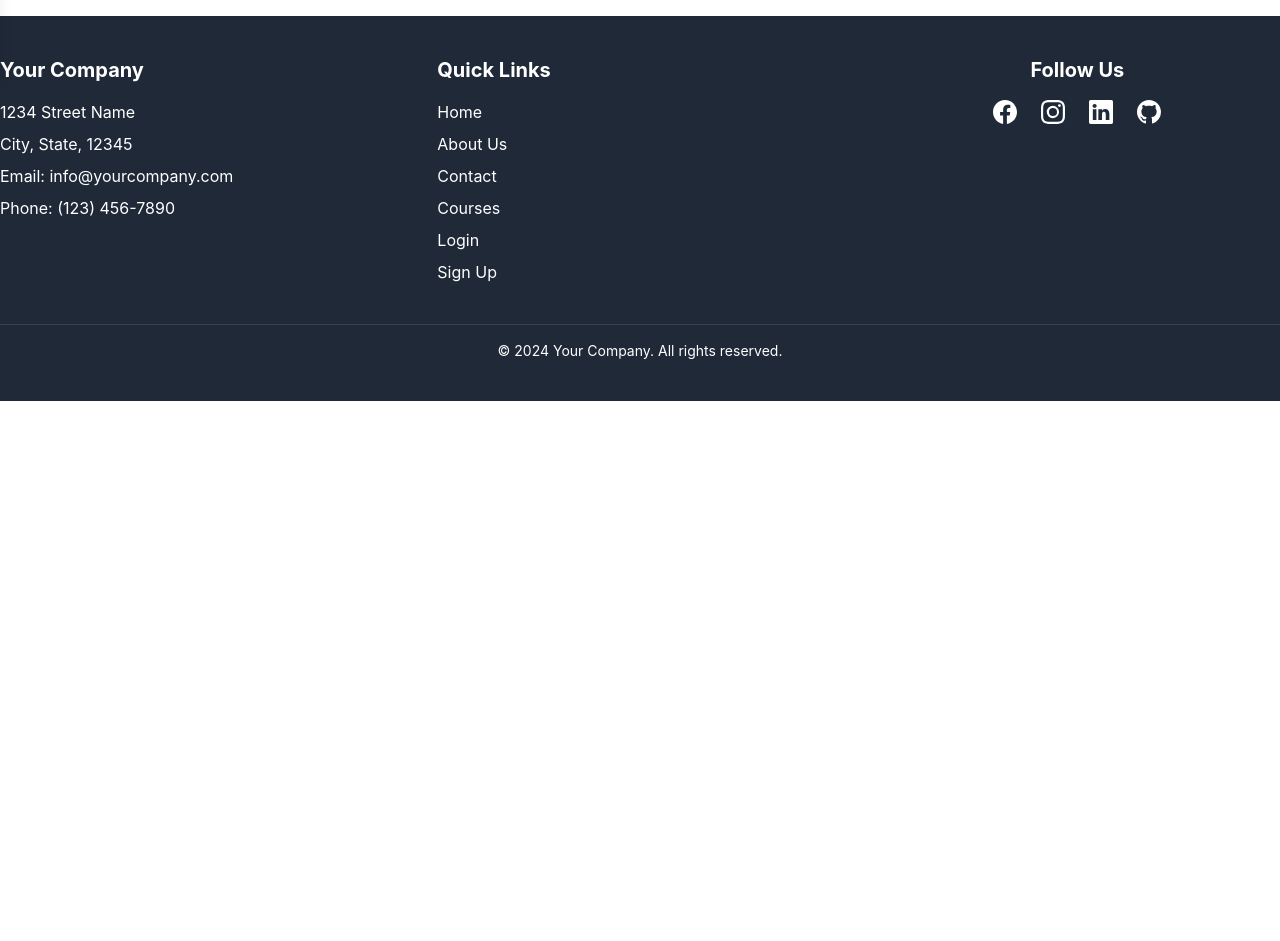
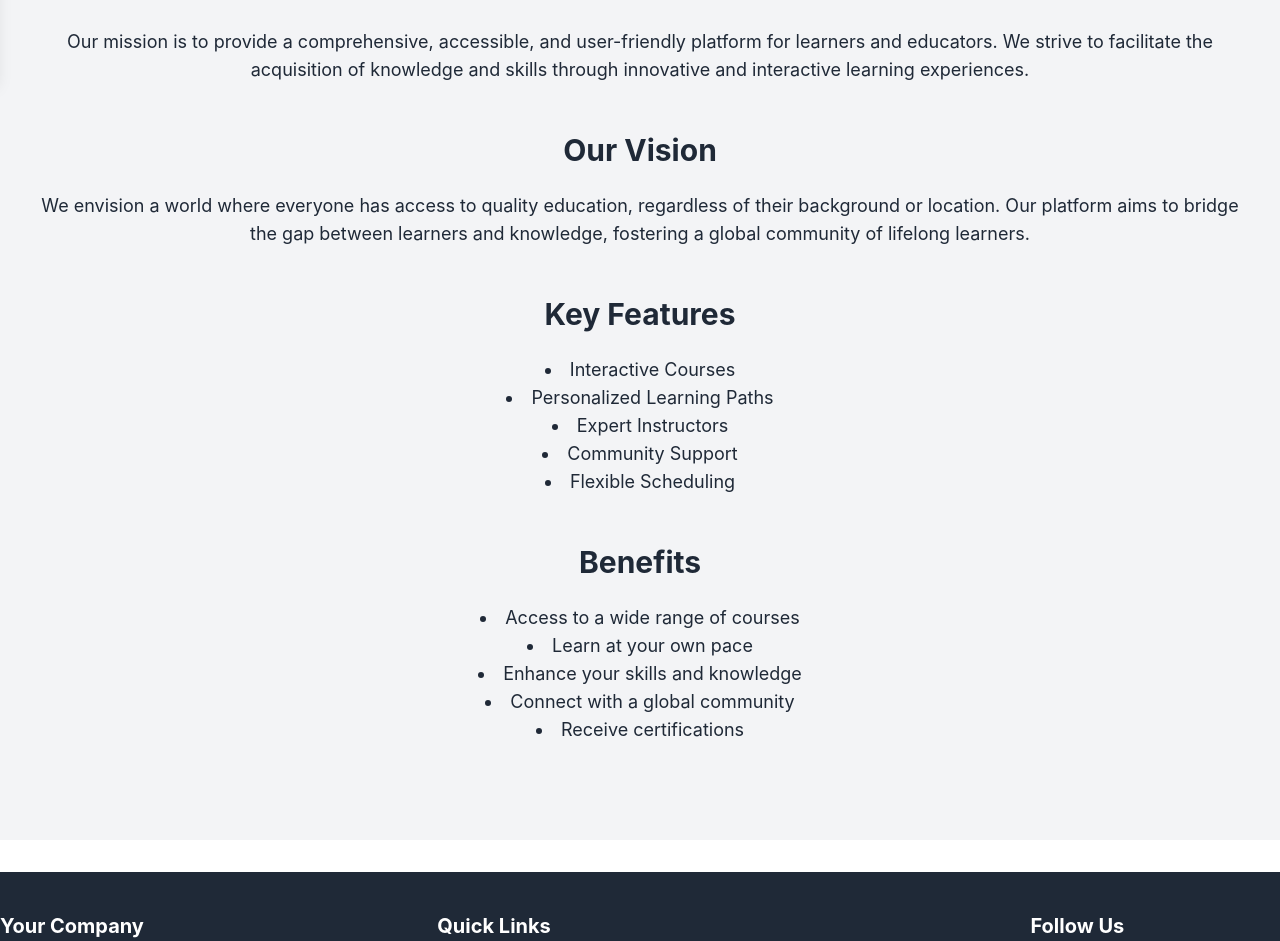
Before and after one commit to Uttam1910/lms-frontend, a React (Vite) app: page /about in a window 1280 px wide. Shown: the part 720-1661 px from the top of the page. Before the commit the page ends 1121 px from the top, so only its background shows below. Built offline with nearby package versions, Linux system fonts and the light colour scheme.

Commit message:
Enhanced AboutUs page with additional content and improved styling

```diff
--- a/src/pages/About.jsx
+++ b/src/pages/About.jsx
@@ -1,7 +1,6 @@
 import React from 'react';
 import { Carousel } from 'react-responsive-carousel';
 import 'react-responsive-carousel/lib/styles/carousel.min.css'; // Import carousel CSS
-import HomeLayout from '../layout/HomeLayout';
 
 const AboutUs = () => {
   const personalities = [
@@ -38,7 +37,6 @@ const AboutUs = () => {
   ];
 
   return (
-
     <div className="container mx-auto py-8">
       <h1 className="text-4xl font-bold text-center mb-8">About Us</h1>
       <div className="text-center mb-8 px-4 md:px-0">
@@ -46,6 +44,7 @@ const AboutUs = () => {
           Welcome to our Learning Management System! We are dedicated to providing you with the best learning experience possible. Our mission is to inspire and empower individuals through the wisdom and legacy of renowned personalities.
         </p>
       </div>
+
       <Carousel
         showArrows={true}
         autoPlay={true}
@@ -70,8 +69,43 @@ const AboutUs = () => {
           </div>
         ))}
       </Carousel>
+
+      <div className="mt-12 px-4 md:px-0">
+        <h2 className="text-3xl font-bold text-center mb-6">Our Mission</h2>
+        <p className="text-lg text-center mb-8">
+          Our mission is to provide a comprehensive, accessible, and user-friendly platform for learners and educators. We strive to facilitate the acquisition of knowledge and skills through innovative and interactive learning experiences.
+        </p>
       </div>
 
+      <div className="mt-12 px-4 md:px-0">
+        <h2 className="text-3xl font-bold text-center mb-6">Our Vision</h2>
+        <p className="text-lg text-center mb-8">
+          We envision a world where everyone has access to quality education, regardless of their background or location. Our platform aims to bridge the gap between learners and knowledge, fostering a global community of lifelong learners.
+        </p>
+      </div>
+
+      <div className="mt-12 px-4 md:px-0">
+        <h2 className="text-3xl font-bold text-center mb-6">Key Features</h2>
+        <ul className="list-disc list-inside text-lg text-center mb-8">
+          <li>Interactive Courses</li>
+          <li>Personalized Learning Paths</li>
+          <li>Expert Instructors</li>
+          <li>Community Support</li>
+          <li>Flexible Scheduling</li>
+        </ul>
+      </div>
+
+      <div className="mt-12 px-4 md:px-0">
+        <h2 className="text-3xl font-bold text-center mb-6">Benefits</h2>
+        <ul className="list-disc list-inside text-lg text-center mb-8">
+          <li>Access to a wide range of courses</li>
+          <li>Learn at your own pace</li>
+          <li>Enhance your skills and knowledge</li>
+          <li>Connect with a global community</li>
+          <li>Receive certifications</li>
+        </ul>
+      </div>
+    </div>
   );
 };
 
```
Lines whose indentation alone changed are shown as unchanged.
